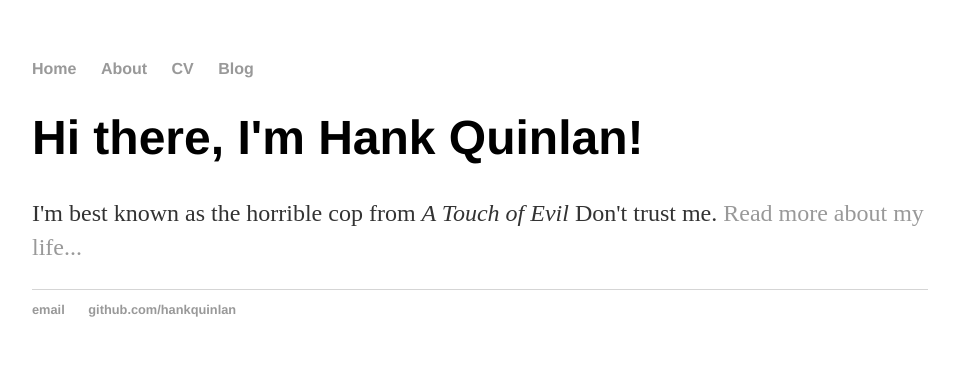
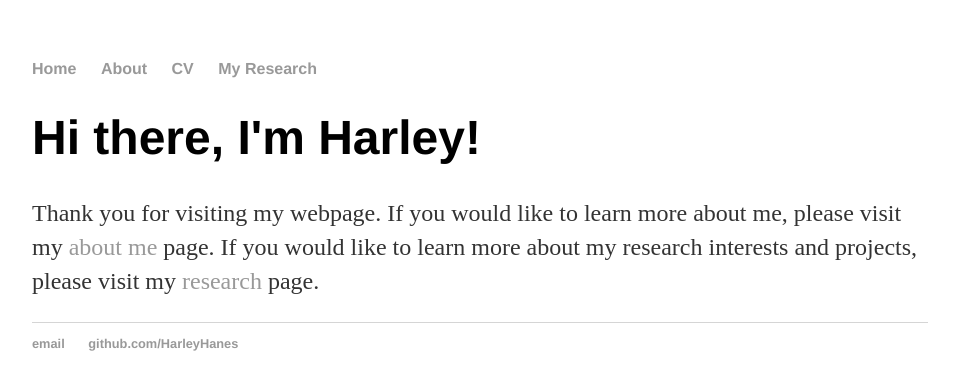
Before and after one commit to HarleyHanes/HarleyHanes.github.io, a Jekyll site: the page index.html, which Jekyll copies as it is, in a window 1280 px wide. Shown: the top 390 px of the page, without its empty margins (160-1115 px from the left). Built offline with Jekyll 4.4.1, drawn with Linux system fonts in a browser that asks for light colours.

Commit message:
Added a research page

```diff
--- a/index.html
+++ b/index.html
@@ -1,7 +1,7 @@
 <!DOCTYPE html>
 <html>
 	<head>
-		<title>Hank Quinlan, Horrible Cop</title>
+		<title>Harley Hanes</title>
     <!-- link to main stylesheet -->
 		<link rel="stylesheet" type="text/css" href="/css/main.css">
 	</head>
@@ -9,21 +9,24 @@
 		<nav>
     		<ul>
         		<li><a href="/">Home</a></li>
-	        	<li><a href="/about">About</a></li>
+	        	<li><a href="/about/about.html">About</a></li>
         		<li><a href="/cv">CV</a></li>
-        		<li><a href="/blog">Blog</a></li>
+        		<li><a href="/research/research.html">My Research</a></li>
     		</ul>
 		</nav>
 		<div class="container">
     		<div class="blurb">
-        		<h1>Hi there, I'm Hank Quinlan!</h1>
-				<p>I'm best known as the horrible cop from <em>A Touch of Evil</em> Don't trust me. <a href="/about">Read more about my life...</a></p>
+        		<h1>Hi there, I'm Harley!</h1>
+				<p>Thank you for visiting my webpage. If you would like to learn more
+					about me, please visit my <a href="/about">about me</a> page. If
+					you would like to learn more about my research interests and projects,
+					please visit my <a href= "/research/reasearch.html"> research </a> page.</p>
     		</div><!-- /.blurb -->
 		</div><!-- /.container -->
 		<footer>
     		<ul>
         		<li><a href="mailto:harleyhanges97@gmail.com">email</a></li>
-        		<li><a href="https://github.com/HarleyHanes">github.com/hankquinlan</a></li>
+        		<li><a href="https://github.com/HarleyHanes">github.com/HarleyHanes</a></li>
 			</ul>
 		</footer>
 	</body>
```
Also changed, not shown: research/research.html (added, +18 -0 lines).
